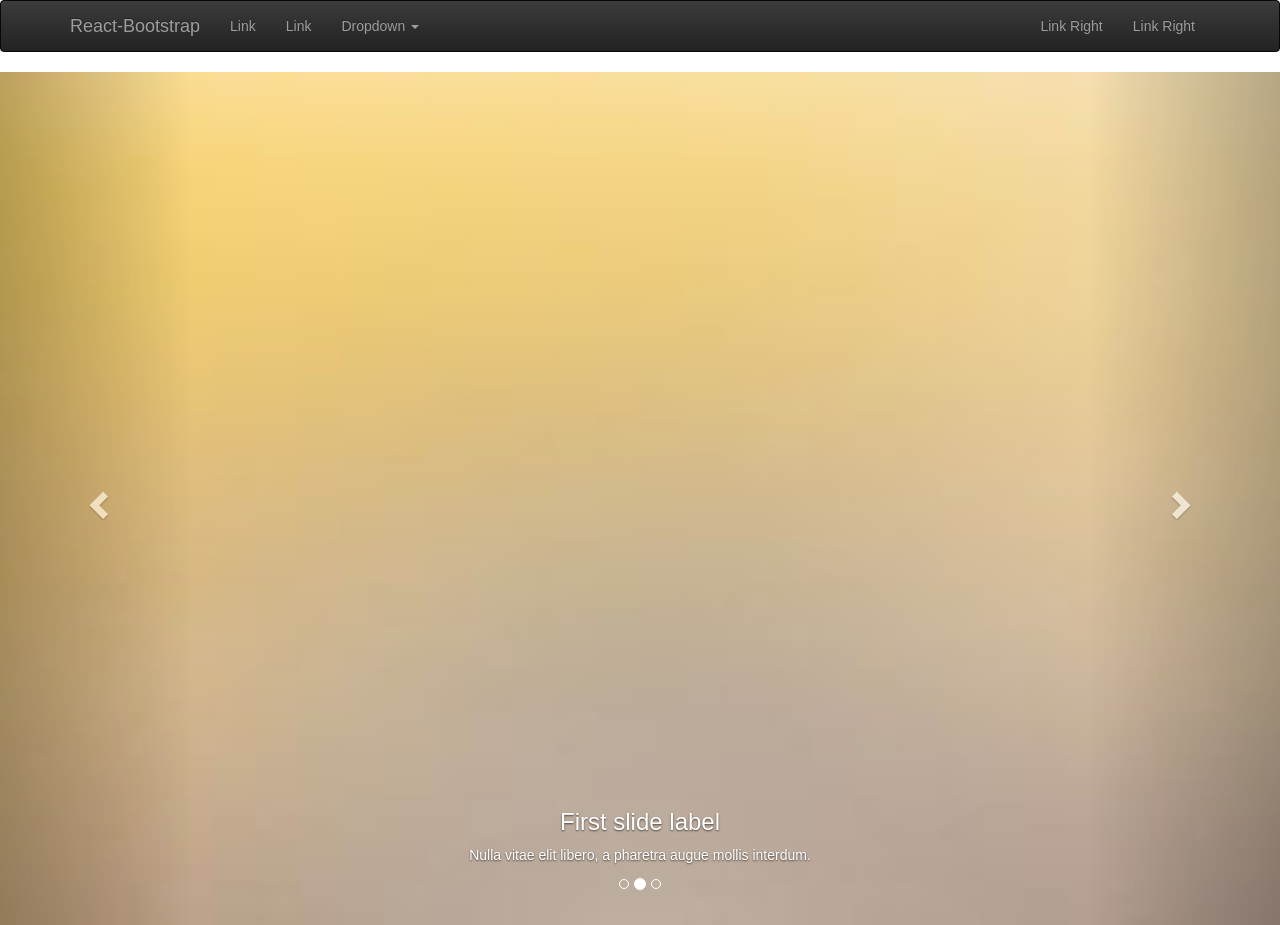
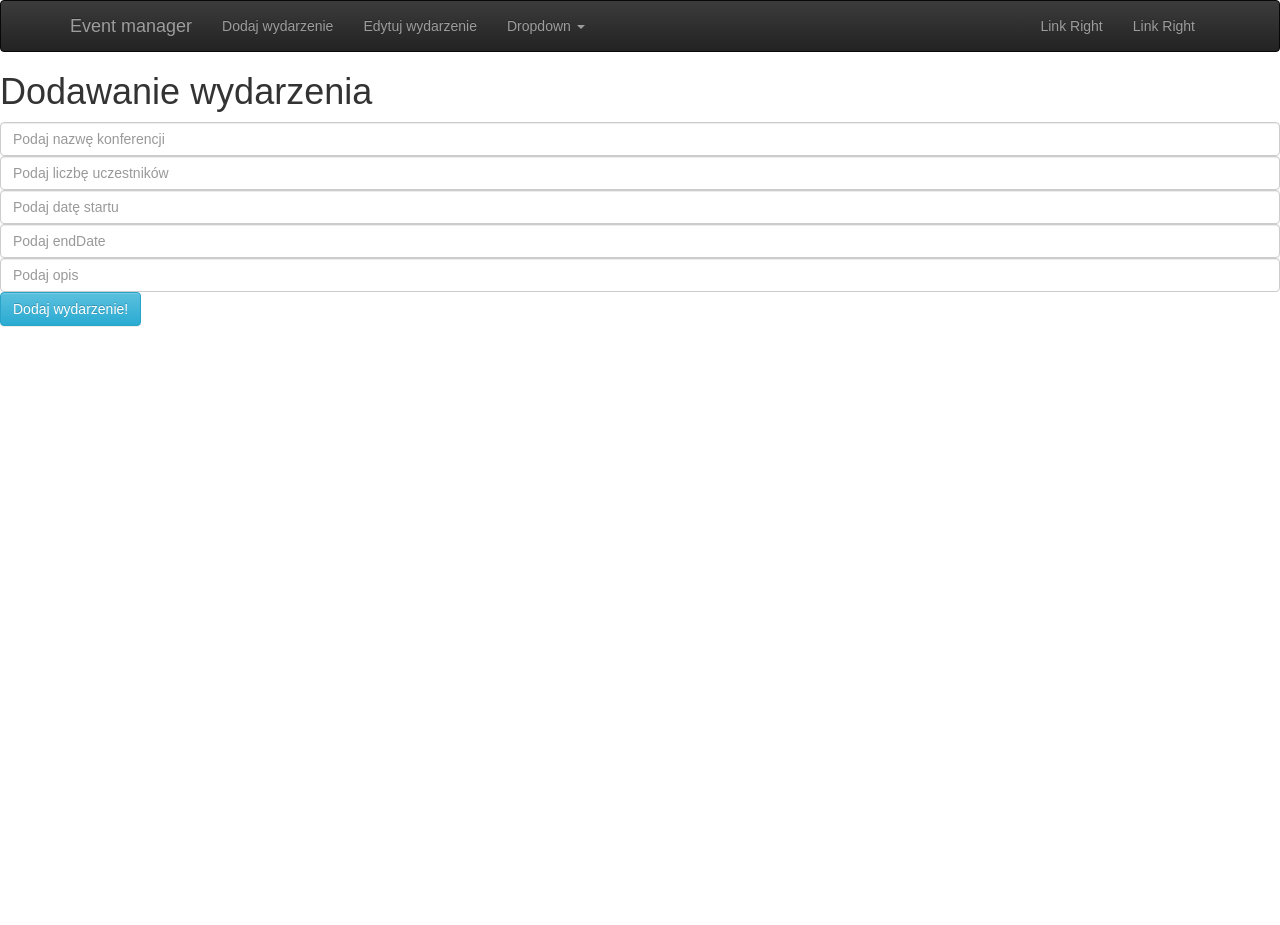
Before and after one commit to kubwosz/EventManager, a React (Create React App) app in the folder EventManager_Frontend/event.manager.client/: page /NewEvent in a window 1280 px wide. After the commit the page ends 800 px from the top, so only its background shows below. Built offline with nearby package versions, Linux system fonts and the light colour scheme.

Commit message:
Added listing events in ShowEvents and some connection

```diff
--- a/EventManager_Frontend/event.manager.client/package.json
+++ b/EventManager_Frontend/event.manager.client/package.json
@@ -5,6 +5,7 @@
   "dependencies": {
     "axios": "^0.18.0",
     "bootstrap": "^4.0.0",
+    "lodash": "^4.17.10",
     "react": "^16.3.1",
     "react-bootstrap": "^0.32.1",
     "react-dom": "^16.3.1",
--- a/EventManager_Frontend/event.manager.client/src/App.js
+++ b/EventManager_Frontend/event.manager.client/src/App.js
@@ -3,6 +3,7 @@ import HomeNavbar from './components/Navbar/index';
 import NewLecture from './components/NewLecture/index';
 import Home from './components/Home/index';
 import NewEvent from './components/NewEvent/index';
+import ShowEvents from './components/ShowEvents/index';
 import {BrowserRouter as Router,Route, Switch } from 'react-router-dom';
 
 class App extends React.Component {
@@ -12,10 +13,11 @@ class App extends React.Component {
           <HomeNavbar/>
           <Router>
                   <Switch>
-                      <Route path="/" component={Home}/>
+                      <Route exact path="/" component={Home}/>
                       <Route exact path="/home" component={Home}/>
                       <Route exact path="/NewEvent" component={NewEvent}/>
                       <Route exact path="/NewLecture" component={NewLecture}/>
+                      <Route exact path="/ShowEvents" component={ShowEvents}/>
                   </Switch>
           </Router>
       </div>
--- a/EventManager_Frontend/event.manager.client/src/components/Navbar/index.js
+++ b/EventManager_Frontend/event.manager.client/src/components/Navbar/index.js
@@ -7,17 +7,17 @@ export default class HomeNavbar extends React.Component{
             <Navbar inverse collapseOnSelect>
                 <Navbar.Header>
                     <Navbar.Brand>
-                        <a href="#brand">React-Bootstrap</a>
+                        <a href="/home">Event manager</a>
                     </Navbar.Brand>
                     <Navbar.Toggle />
                 </Navbar.Header>
                 <Navbar.Collapse>
                     <Nav>
-                        <NavItem eventKey={1} href="#">
-                            Link
+                        <NavItem href="/NewEvent">
+                            Dodaj wydarzenie
                         </NavItem>
-                        <NavItem eventKey={2} href="#">
-                            Link
+                        <NavItem href="/EditEvent">
+                            Edytuj wydarzenie
                         </NavItem>
                         <NavDropdown eventKey={3} title="Dropdown" id="basic-nav-dropdown">
                             <MenuItem eventKey={3.1}>Action</MenuItem>
--- a/EventManager_Frontend/event.manager.client/src/components/NewEvent/index.js
+++ b/EventManager_Frontend/event.manager.client/src/components/NewEvent/index.js
@@ -1,6 +1,7 @@
 import React from 'react';
 import axios from 'axios';
 import { withRouter } from 'react-router-dom'
+import addEvent from '../../ApiCalls/Event';
 
 class NewEvent extends React.Component {
     constructor()
@@ -10,7 +11,7 @@ class NewEvent extends React.Component {
             name: '',
             startDate: '',
             endDate: '',
-            participantNumber:0,
+            participantNumber: null,
             description: '',
         };
     }
@@ -34,6 +35,7 @@ class NewEvent extends React.Component {
     onChangeDescription = (event) =>{
         this.setState({description: event.target.value})
     }
+
 
     addEvent = () => {
         axios.post('/event', {ownerId: 1, name: this.state.name, participantNumber: this.state.participantNumber, startDate: this.state.startDate, endDate: this.state.endDate, description: this.state.description })
--- /dev/null
+++ b/EventManager_Frontend/event.manager.client/src/components/ShowEvents/index.js
@@ -0,0 +1,59 @@
+import React from 'react';
+import axios from 'axios';
+import {ListGroup,ListGroupItem} from 'react-bootstrap';
+import { withRouter } from 'react-router-dom'
+import _ from 'lodash';
+import {Link} from 'react-router-dom'
+
+class ShowEvents extends React.Component {
+    constructor()
+    {
+        super();
+        this.state = {
+            events: []
+        };
+    }
+
+    componentDidMount() {
+        this.getAllEvents('/event');
+        console.log('too');
+
+      //  console.log(this.state.event);
+    }
+
+    getAllEvents(path) {
+        axios.get('/event')
+            .then((response) => {
+                console.log(response);
+                this.setState({
+                    events: response.data,
+                    total: response.data.length
+                });
+            })
+            .catch(function (error) {
+                console.log("err2");
+                console.log(error);
+            });
+    }
+
+    renderItem(event, index) {
+        console.log('renderitem:');
+        return (
+                    <ListGroupItem key={index} header={event.name}>{event.description}</ListGroupItem>
+        )
+    }
+
+    render() {
+        const events = _.map(this.state.events, (event, k) => {
+            return this.renderItem(event, k);
+        });
+
+        return (
+            <ListGroup>
+                {events}
+                </ListGroup>
+        );
+    }
+}
+
+export default withRouter(ShowEvents);
```
Also changed, not shown: EventManager_Frontend/event.manager.client/src/ApiCalls/Event.js (added), EventManager_Frontend/event.manager.client/src/ApiCalls/Lecture.js (added), EventManager_Frontend/event.manager.client/src/ApiCalls/Review.js (added), EventManager_Frontend/event.manager.client/src/components/ShowEvents/style.css (added), 1 other file (tests, documents, lock files or other folders).
